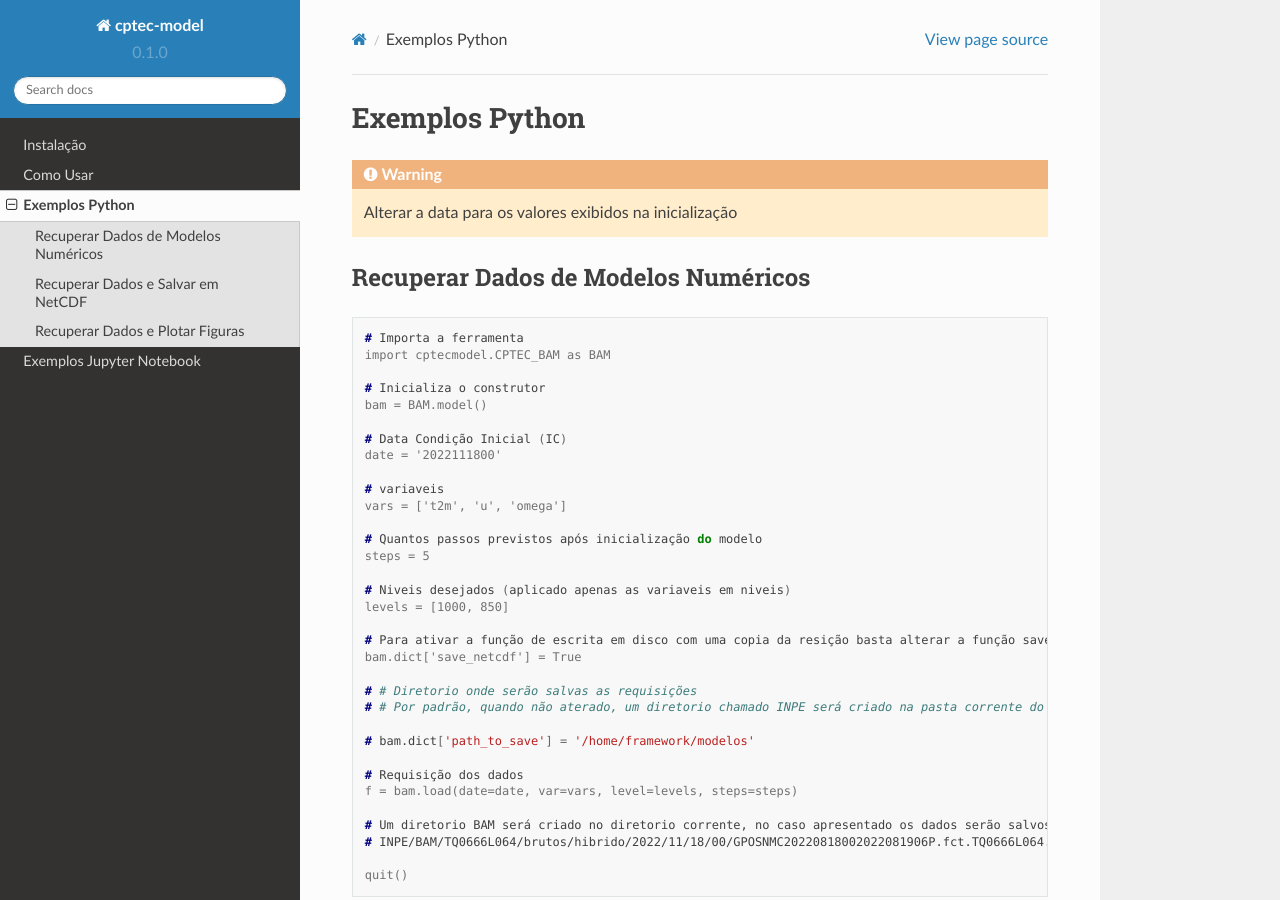
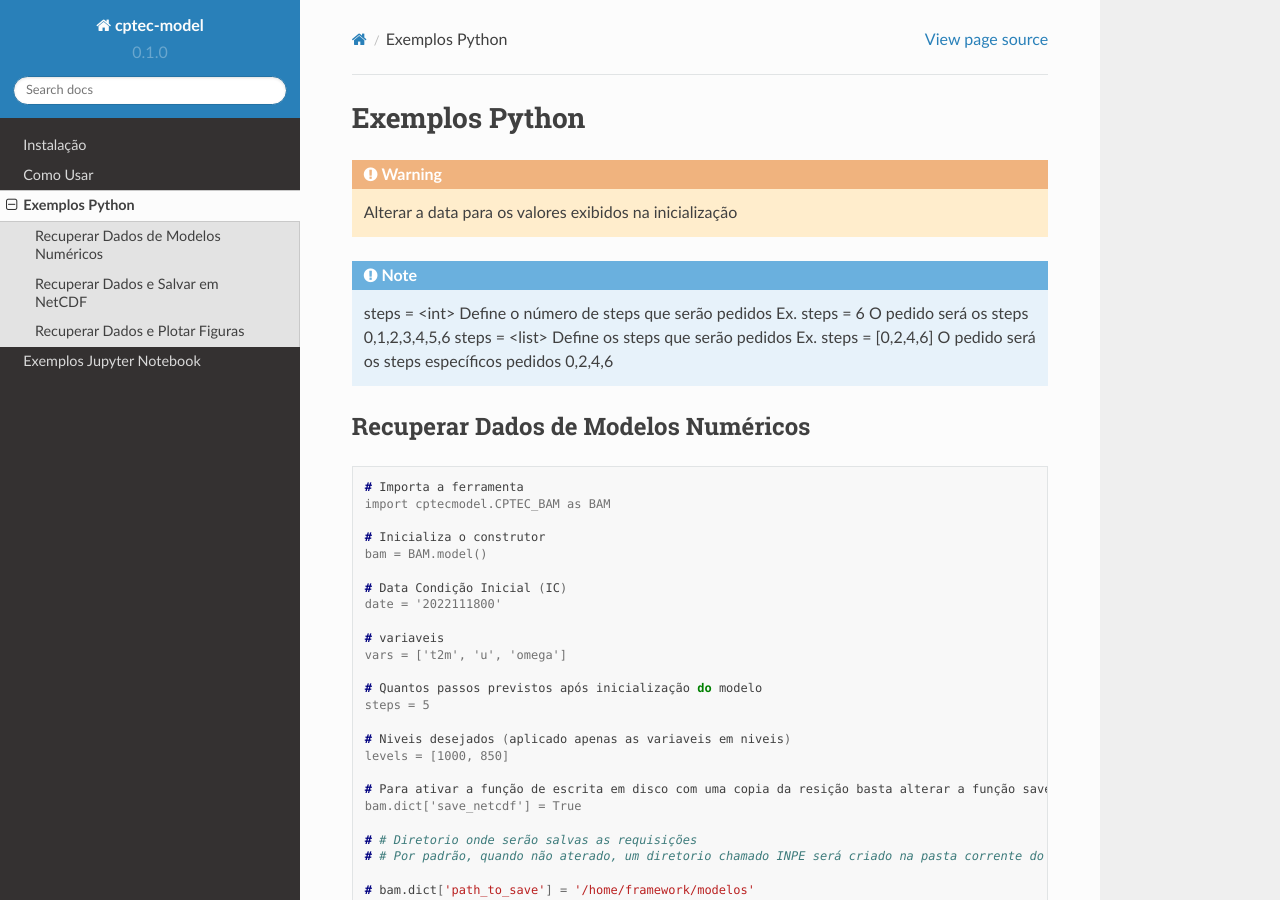
Before and after one commit to framework-CPTEC/tutorial, a Sphinx documentation site: the page built from docs/source/examplesPython.rst, in a window 1280 px wide and 900 px high. Built offline with Sphinx 7.4.7 and the Read the Docs theme 2.0.0, drawn with Linux system fonts in a browser that asks for light colours; pages that are not in the unit, such as notebooks, are missing from menus.

Commit message:
Update examplesPython.rst

```diff
--- a/docs/source/examplesPython.rst
+++ b/docs/source/examplesPython.rst
@@ -3,6 +3,18 @@ Exemplos Python
 
 .. warning::
   Alterar a data para os valores exibidos na inicialização
+
+.. note::
+
+  steps = <int>
+  Define o número de steps que serão pedidos
+  Ex. steps = 6
+  O pedido será os steps 0,1,2,3,4,5,6
+  steps = <list>
+  Define os steps que serão pedidos
+  Ex. steps = [0,2,4,6]
+  O pedido será os steps específicos pedidos 0,2,4,6
+
 
 Recuperar Dados de Modelos Numéricos
 ------------------------------------
```
